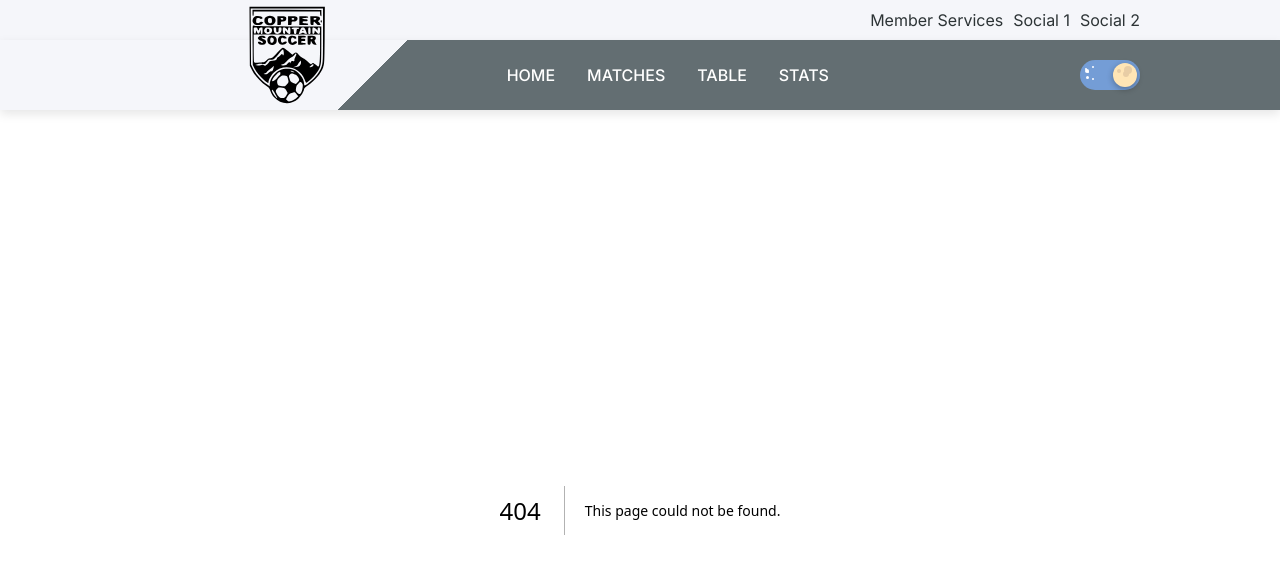
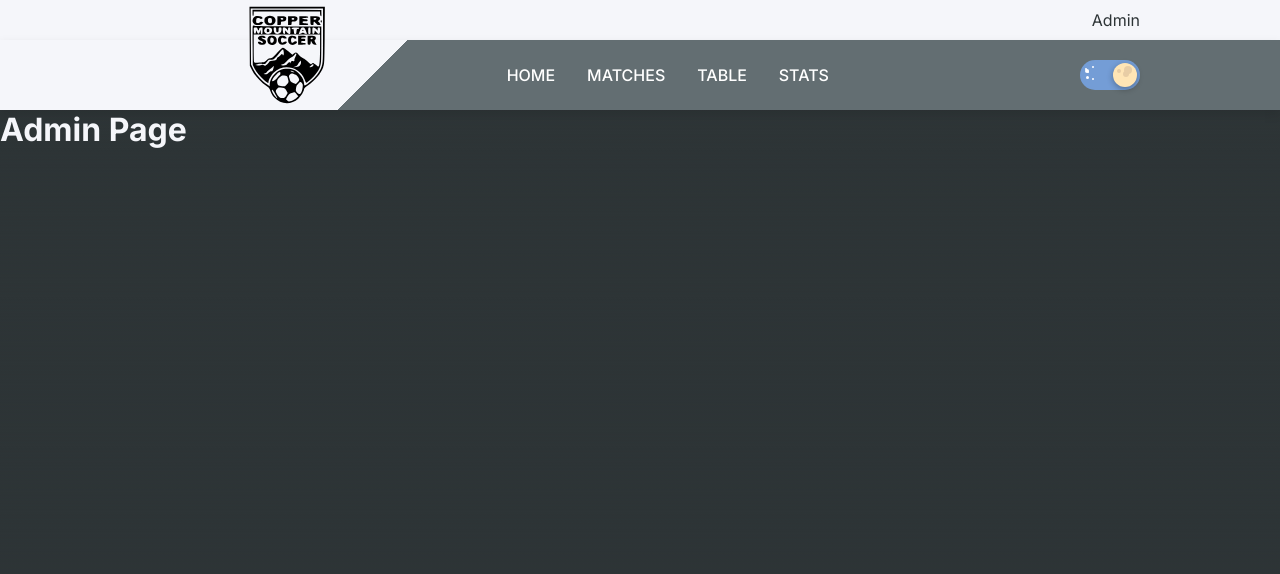
Before and after one commit to kenhoward/copper-mtn-u13, a Next.js app: page /admin in a window 1280 px wide. Before the commit this address had no page. Shown: the top 574 px of the page. Built offline with nearby package versions, Linux system fonts and the light colour scheme.

Commit message:
adding in admin page

```diff
--- /dev/null
+++ b/src/app/admin/page.tsx
@@ -0,0 +1,3 @@
+export default function AdminPage() {
+    return <h1>Admin Page</h1>;
+}
--- a/src/components/Navbar.tsx
+++ b/src/components/Navbar.tsx
@@ -17,9 +17,7 @@ const Navbar = () => {
             {!isSticky && (
                 <div className={styles.topSectionContainer}>
                     <div className={styles.linksContainer}>
-                        <a href="#">Member Services</a>
-                        <a href="#">Social 1</a>
-                        <a href="#">Social 2</a>
+                        <Link href="/admin">Admin</Link>
                     </div>
                 </div>
             )}
```
